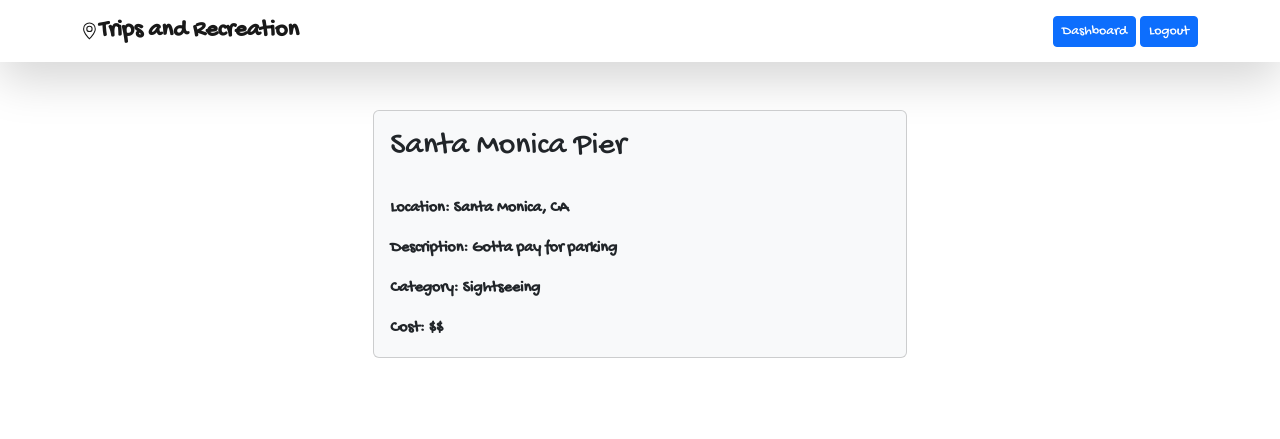
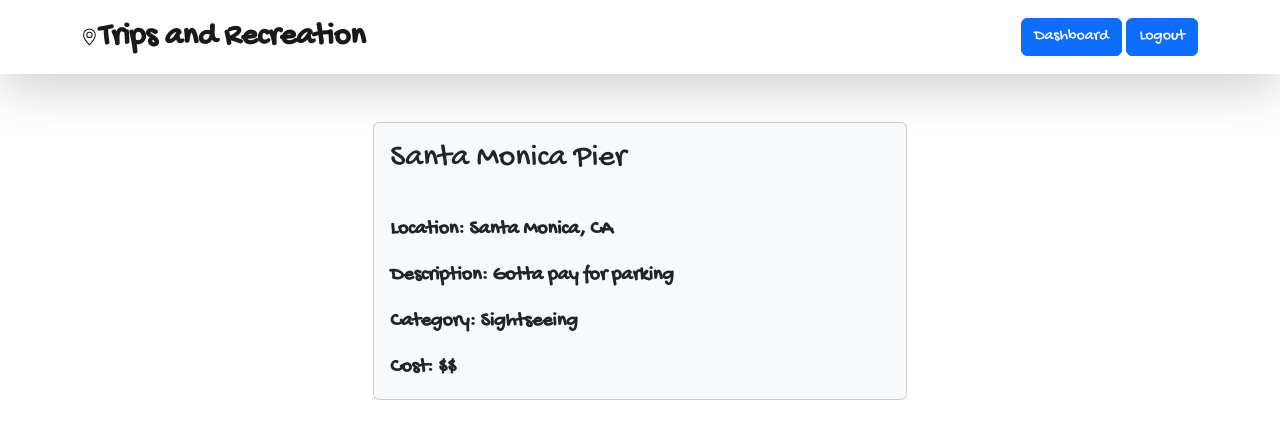
Before and after one commit to sdress/projects-algos-group, a Flask app: page /trip/1 in a window 1280 px wide. Shown: the top 439 px of the page. Run offline with Flask 2, Linux system fonts and the light colour scheme; the visitor is signed in with stand-in values (Sample User, id 1); data comes from the database, SQL or seed files in the repository; some libraries are stand-ins or nearby versions.

Commit message:
Update view.html

```diff
--- a/group_project/flask_app/templates/view.html
+++ b/group_project/flask_app/templates/view.html
@@ -24,13 +24,15 @@
                             <path d="M12.166 8.94c-.524 1.062-1.234 2.12-1.96 3.07A31.493 31.493 0 0 1 8 14.58a31.481 31.481 0 0 1-2.206-2.57c-.726-.95-1.436-2.008-1.96-3.07C3.304 7.867 3 6.862 3 6a5 5 0 0 1 10 0c0 .862-.305 1.867-.834 2.94zM8 16s6-5.686 6-10A6 6 0 0 0 2 6c0 4.314 6 10 6 10z"/>
                             <path d="M8 8a2 2 0 1 1 0-4 2 2 0 0 1 0 4zm0 1a3 3 0 1 0 0-6 3 3 0 0 0 0 6z"/>
                         </svg>
-                        <strong class="fs-4">Trips and Recreation</strong>
+                        <strong class="fs-2">Trips and Recreation</strong>
                     </a>
                     <span>
-                        <a href="/dashboard" class="btn btn-primary btn-sm">Dashboard</a>
-                        <a href="/logout" class="btn btn-primary btn-sm">Logout</a>
+                        <a href="/dashboard" class="btn btn-primary btn-md">Dashboard</a>
+                        <a href="/logout" class="btn btn-primary btn-md">Logout</a>
                         <style>
-                            a {
+                            a,btn,span {
+
+                            font-size:20px;
                             font-weight: bold;
                             font-family: 'Gochi Hand', cursive;
                             }
@@ -43,6 +45,7 @@
             <div class="card-body">
                 <style>
                     div {
+                        font-size:20px;
                         font-weight: bold;
                         font-family: 'Gochi Hand', cursive;
                     }
```
